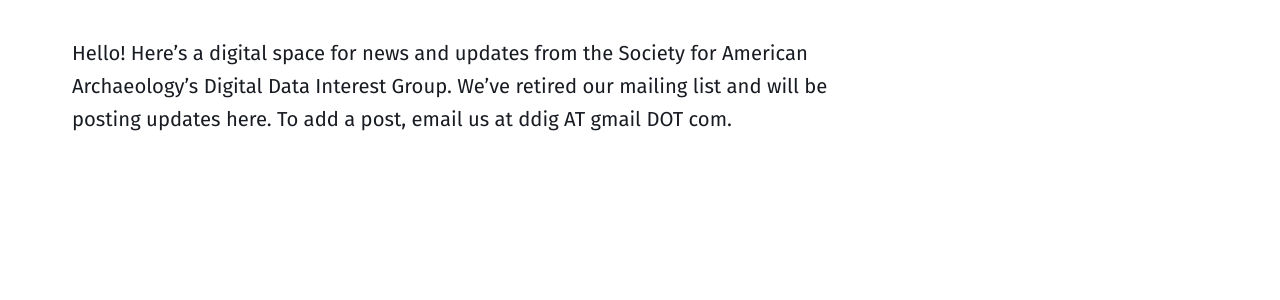
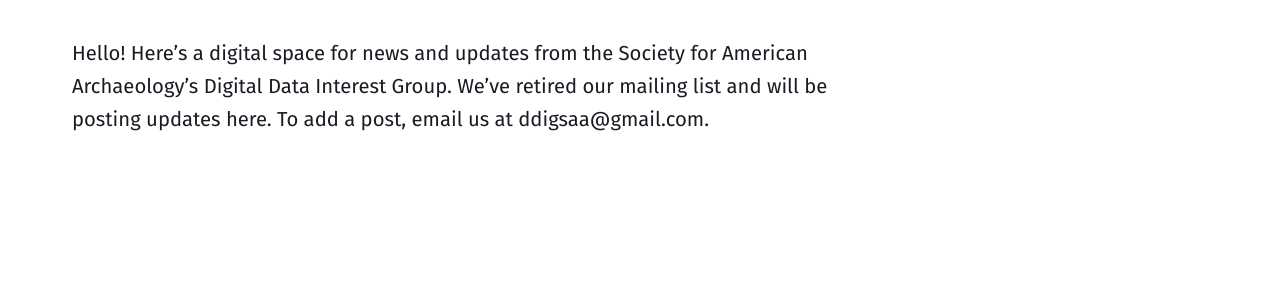
Before and after one commit to saaddig/news, a Jekyll site: the page built from _posts/2018-09-13-hello.md, in a window 1280 px wide. Shown: the part 308-608 px from the top of the page. Built offline with Jekyll 4.4.1, drawn with Linux system fonts in a browser that asks for light colours.

Commit message:
edit links

```diff
--- a/_posts/2018-09-13-hello.md
+++ b/_posts/2018-09-13-hello.md
@@ -7,4 +7,4 @@
 last_modified_at: 2018-09-13T12:25:10-05:00
 ---
 
-Hello! Here's a digital space for news and updates from the Society for American Archaeology's Digital Data Interest Group. We've retired our mailing list and will be posting updates here. To add a post, email us at ddig AT gmail DOT com.
+Hello! Here's a digital space for news and updates from the Society for American Archaeology's Digital Data Interest Group. We've retired our mailing list and will be posting updates here. To add a post, email us at ddigsaa@gmail.com.
```
Also changed, not shown: _posts/2018-09-16-CFP_Richards-Rissetto.md (+2 -2 lines).
